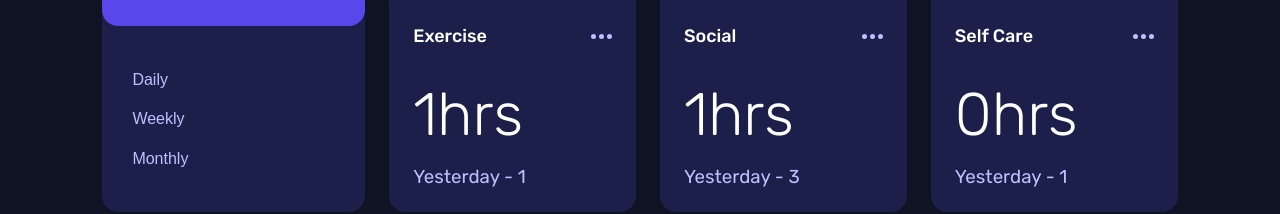
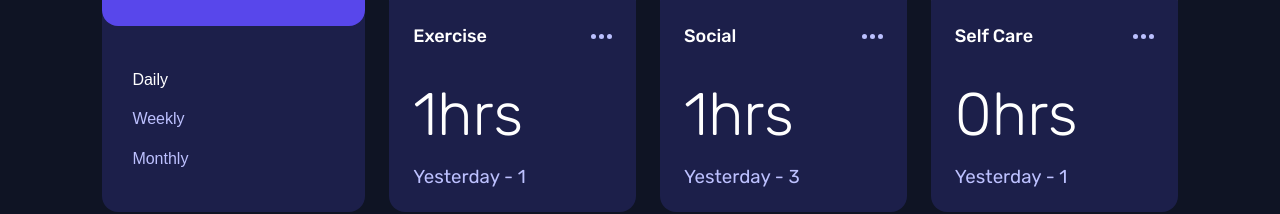
Before and after one commit to alabador/time-tracking-dashboard, a React (Create React App) app in the folder my-app/: page / in a window 1280 px wide. Shown: the part 481-695 px from the top of the page. Built offline with nearby package versions, Linux system fonts and the light colour scheme.

Commit message:
Add active toggle on timeframe selection in profile using state

```diff
--- a/my-app/src/components/ProfileCard.css
+++ b/my-app/src/components/ProfileCard.css
@@ -1,3 +1,11 @@
+.active {
+    color: white;
+}
+
+.inactive {
+    color:hsl(236, 100%, 87%);
+}
+
 .profile-section {
     background-color:hsl(246, 80%, 60%);
     border-radius: 16px;
@@ -36,7 +44,6 @@
     /* display: block; */
     border-style: none;
     background: none;
-    color: hsl(236, 100%, 87%);
 }
 
 .timeline-section button:hover {
--- a/my-app/src/components/ProfileCard.js
+++ b/my-app/src/components/ProfileCard.js
@@ -4,16 +4,33 @@ import { useState } from 'react';
 
 function ProfileCard({time, func}) {
 
+    const [dailyActive, setDailyActive] = useState(true);
+    const [weeklyActive, setWeeklyActive] = useState(false);
+    const [monthlyActive, setMonthlyActive] = useState(false);
+
+
+    //set current button to active
+    //check if other buttons are active, if so then inactive
+
     //passes prop to parent
     function dailyClicked() {
         func('daily');
+        setDailyActive(true)
+        setWeeklyActive(false)
+        setMonthlyActive(false)
     }
 
     function weeklyClicked() {
         func('weekly');
+        setDailyActive(false)
+        setWeeklyActive(true)
+        setMonthlyActive(false)
     }
     function monthlyClicked() {
         func('monthly');
+        setDailyActive(false)
+        setWeeklyActive(false)
+        setMonthlyActive(true)
     }
 
     return(
@@ -26,9 +43,9 @@ function ProfileCard({time, func}) {
                 </div>
             </section>
             <section className='timeline-section'>
-                <button className='daily' onClick={dailyClicked}>Daily</button>
-                <button className='weekly' onClick={weeklyClicked}>Weekly</button>
-                <button className='monthly' onClick={monthlyClicked}>Monthly</button>
+                <button className={`daily ${dailyActive ? "active" : "inactive"}`} onClick={dailyClicked}>Daily</button>
+                <button className={`weekly ${weeklyActive ? "active" : "inactive"}`} onClick={weeklyClicked}>Weekly</button>
+                <button className={`monthly ${monthlyActive ? "active" : "inactive"}`} onClick={monthlyClicked}>Monthly</button>
             </section>
         </div>
     )
```
